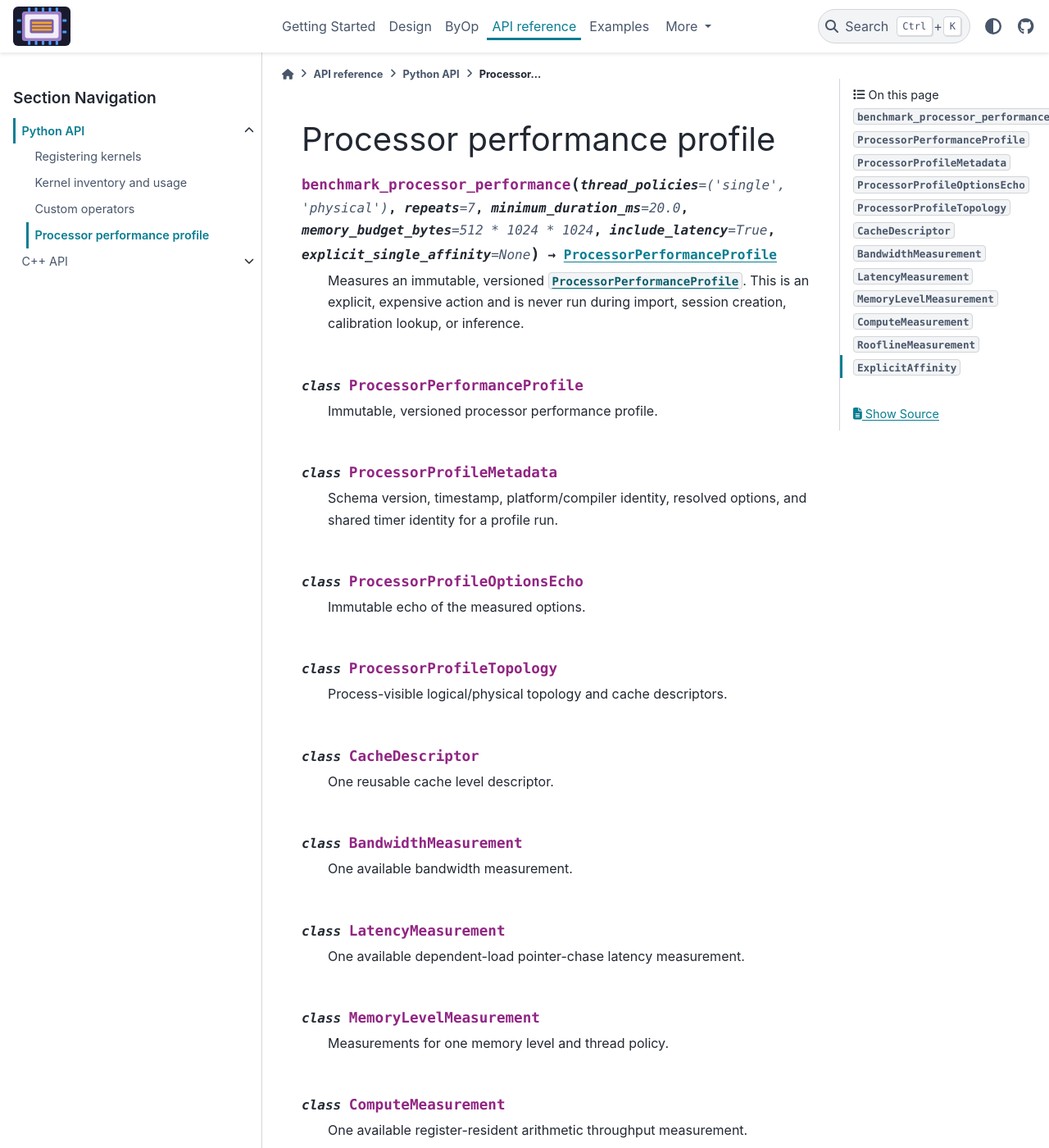
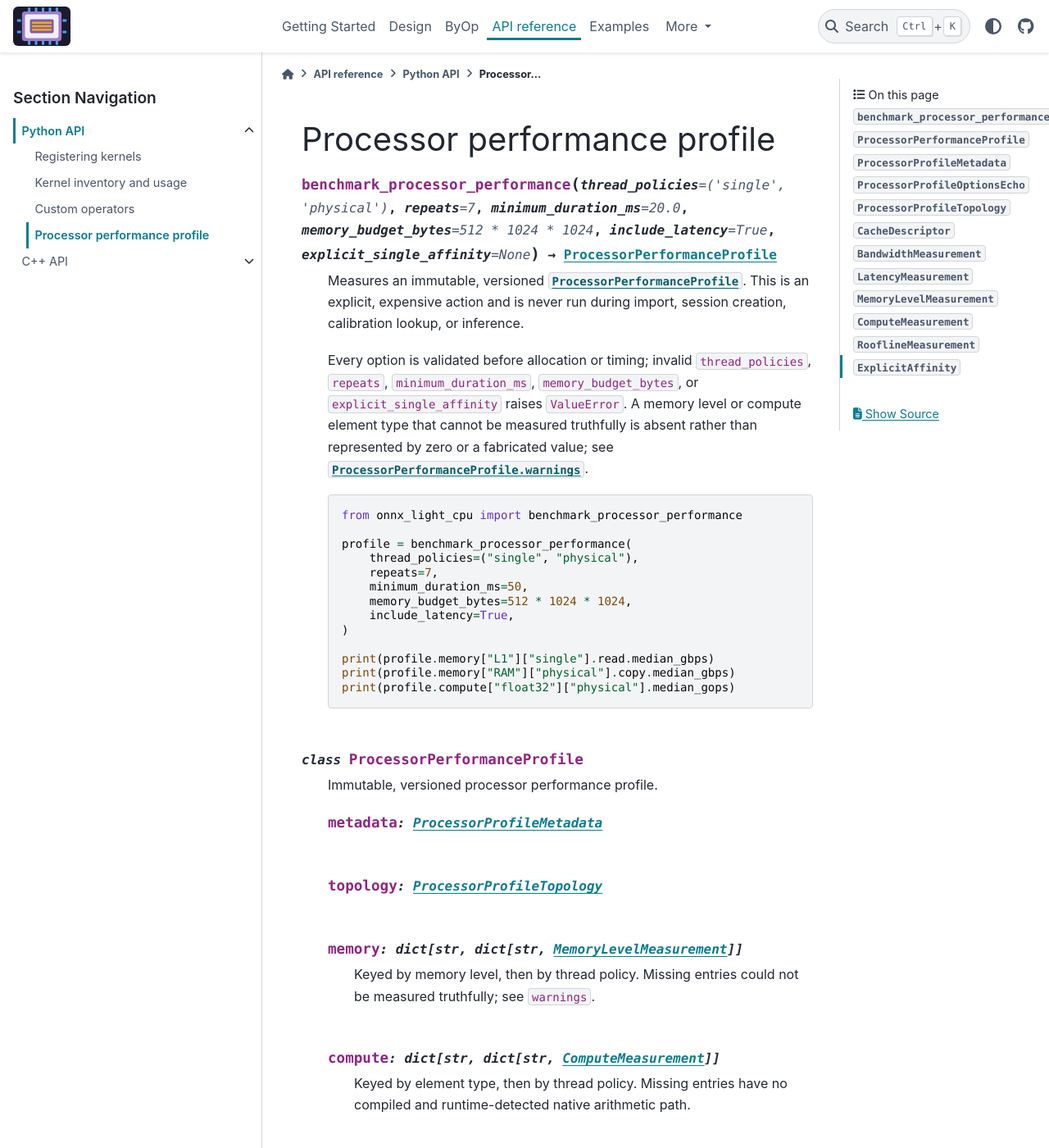
Before and after one commit to xadupre/onnx-light-cpu, a Sphinx documentation site: the page built from docs/api/python/processor_performance.rst, in a window 1280 px wide and 1400 px high. Shown: the whole window at 82% size. Built offline with Sphinx 7.4.7 and the PyData theme 0.15.4, drawn with Linux system fonts in a browser that asks for light colours; pages that are not in the unit, such as notebooks, are missing from menus; some of the changed text lies outside the part shown.

Commit message:
Restore API attribute documentation
Co-authored-by: xadupre <22452781+xadupre@users.noreply.github.com>

```diff
--- a/docs/api/python/processor_performance.rst
+++ b/docs/api/python/processor_performance.rst
@@ -7,14 +7,87 @@ Processor performance profile
    is an explicit, expensive action and is never run during import, session
    creation, calibration lookup, or inference.
 
+   Every option is validated before allocation or timing; invalid
+   ``thread_policies``, ``repeats``, ``minimum_duration_ms``,
+   ``memory_budget_bytes``, or ``explicit_single_affinity`` raises
+   ``ValueError``. A memory level or compute element type that cannot be
+   measured truthfully is absent rather than represented by zero or a
+   fabricated value; see :attr:`ProcessorPerformanceProfile.warnings`.
+
+   .. code-block:: python
+
+      from onnx_light_cpu import benchmark_processor_performance
+
+      profile = benchmark_processor_performance(
+          thread_policies=("single", "physical"),
+          repeats=7,
+          minimum_duration_ms=50,
+          memory_budget_bytes=512 * 1024 * 1024,
+          include_latency=True,
+      )
+
+      print(profile.memory["L1"]["single"].read.median_gbps)
+      print(profile.memory["RAM"]["physical"].copy.median_gbps)
+      print(profile.compute["float32"]["physical"].median_gops)
+
 .. py:class:: ProcessorPerformanceProfile
 
    Immutable, versioned processor performance profile.
+
+   .. py:attribute:: metadata
+      :type: ProcessorProfileMetadata
+
+   .. py:attribute:: topology
+      :type: ProcessorProfileTopology
+
+   .. py:attribute:: memory
+      :type: dict[str, dict[str, MemoryLevelMeasurement]]
+
+      Keyed by memory level, then by thread policy. Missing entries could not
+      be measured truthfully; see ``warnings``.
+
+   .. py:attribute:: compute
+      :type: dict[str, dict[str, ComputeMeasurement]]
+
+      Keyed by element type, then by thread policy. Missing entries have no
+      compiled and runtime-detected native arithmetic path.
+
+   .. py:attribute:: roofline
+      :type: dict[str, dict[str, dict[str, RooflineMeasurement]]]
+
+      Keyed by element type, thread policy, then memory level.
+
+   .. py:attribute:: warnings
+      :type: tuple[str, ...]
+
+      Unavailable, inferred, noisy, unpinned, or memory-budget-limited
+      conditions from assembling the profile.
 
 .. py:class:: ProcessorProfileMetadata
 
    Schema version, timestamp, platform/compiler identity, resolved options, and
    shared timer identity for a profile run.
+
+   .. py:attribute:: schema_version
+      :type: int
+
+   .. py:attribute:: unix_timestamp_ns
+      :type: int
+
+   .. py:attribute:: platform
+      :type: str
+
+   .. py:attribute:: compiler
+      :type: str
+
+   .. py:attribute:: timer_name
+      :type: str
+
+   .. py:attribute:: options
+      :type: ProcessorProfileOptionsEcho
+
+   .. py:attribute:: diagnostics
+      :type: tuple[str, ...]
 
 .. py:class:: ProcessorProfileOptionsEcho
 
```
Also changed, not shown: docs/api/python/kernel_inventory.rst (+27 -0 lines).
